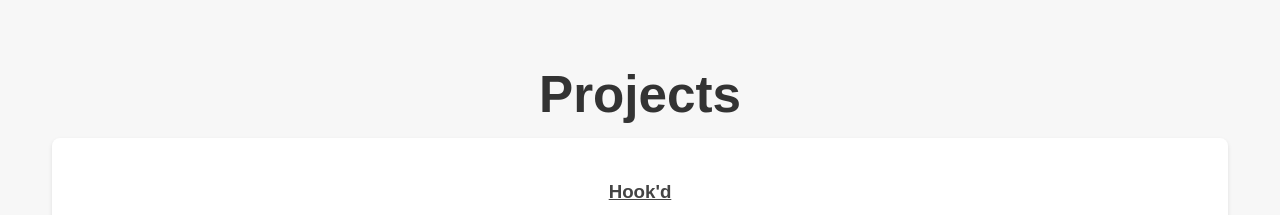
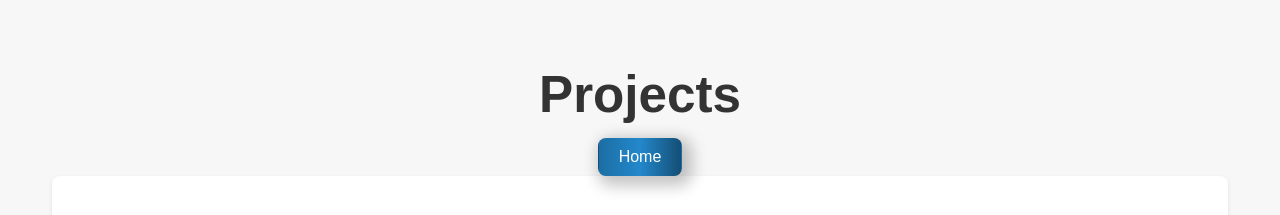
Before and after one commit to KSummers16/portfolio, a React (Vite) app: page /projects in a window 1280 px wide. Shown: the top 215 px of the page. Built offline with nearby package versions, Linux system fonts and the light colour scheme.

Commit message:
updating css

```diff
--- a/src/pages/home.css
+++ b/src/pages/home.css
@@ -17,3 +17,30 @@
 .words {
   width: 45%;
 }
+
+button {
+  color: rgb(255, 255, 255);
+  font-size: 16px;
+  line-height: 16px;
+  padding: 6px;
+  border-radius: 10px;
+  font-family: Georgia, serif;
+  font-weight: normal;
+  text-decoration: none;
+  font-style: normal;
+  font-variant: normal;
+  text-transform: none;
+  background-image: linear-gradient(
+    to right,
+    rgb(28, 110, 164) 0%,
+    rgb(35, 136, 203) 50%,
+    rgb(20, 78, 117) 100%
+  );
+  box-shadow: rgba(0, 0, 0, 0.23) 5px 5px 15px 5px;
+  border: 2px solid rgb(28, 110, 164);
+  display: inline-block;
+}
+
+button:hover {
+  background: #1c6ea4;
+}
--- a/src/pages/project.css
+++ b/src/pages/project.css
@@ -8,6 +8,32 @@
   padding: 20px;
 }
 
+button {
+  color: rgb(255, 255, 255);
+  font-size: 16px;
+  line-height: 16px;
+  padding: 6px;
+  border-radius: 10px;
+  font-family: Georgia, serif;
+  font-weight: normal;
+  text-decoration: none;
+  font-style: normal;
+  font-variant: normal;
+  text-transform: none;
+  background-image: linear-gradient(
+    to right,
+    rgb(28, 110, 164) 0%,
+    rgb(35, 136, 203) 50%,
+    rgb(20, 78, 117) 100%
+  );
+  box-shadow: rgba(0, 0, 0, 0.23) 5px 5px 15px 5px;
+  border: 2px solid rgb(28, 110, 164);
+  display: inline-block;
+}
+
+button:hover {
+  background: #1c6ea4;
+}
 h2,
 h3 {
   color: #444;
--- a/src/pages/projects.jsx
+++ b/src/pages/projects.jsx
@@ -5,6 +5,9 @@
   return (
     <>
       <h1 className="title">Projects</h1>
+      <Link to="/">
+        <button>Home</button>
+      </Link>
       <section>
         <h3 className="project-title">Hook'd</h3>
         <div className="project-info">
@@ -47,14 +50,13 @@
               <Link to="https://github.com/KSummers16/hookd-server">
                 Server{" "}
               </Link>
+              ,
               <Link to="https://github.com/KSummers16/hookd-client">
                 Client
               </Link>
             </p>
             <p>
-              <Link to="https://monkfish-app-pi2ii.ondigitalocean.app/">
-                Live Website
-              </Link>
+              <Link to="https://www.hookdbykims.com">Live Website</Link>
             </p>
           </div>
         </div>
--- a/src/pages/resume.css
+++ b/src/pages/resume.css
@@ -100,3 +100,30 @@
     margin: 8px 0;
   }
 }
+
+button {
+  color: rgb(255, 255, 255);
+  font-size: 16px;
+  line-height: 16px;
+  padding: 6px;
+  border-radius: 10px;
+  font-family: Georgia, serif;
+  font-weight: normal;
+  text-decoration: none;
+  font-style: normal;
+  font-variant: normal;
+  text-transform: none;
+  background-image: linear-gradient(
+    to right,
+    rgb(28, 110, 164) 0%,
+    rgb(35, 136, 203) 50%,
+    rgb(20, 78, 117) 100%
+  );
+  box-shadow: rgba(0, 0, 0, 0.23) 5px 5px 15px 5px;
+  border: 2px solid rgb(28, 110, 164);
+  display: inline-block;
+}
+
+button:hover {
+  background: #1c6ea4;
+}
--- a/src/pages/resume.jsx
+++ b/src/pages/resume.jsx
@@ -1,9 +1,13 @@
 import "./resume.css"
+import { Link } from "react-router-dom"
 
 export const Resume = () => {
   return (
     <>
       <h1>Resume</h1>
+      <Link to="/">
+        <button>Home</button>
+      </Link>
       <section className="skills">
         <div>
           <ul>
```
